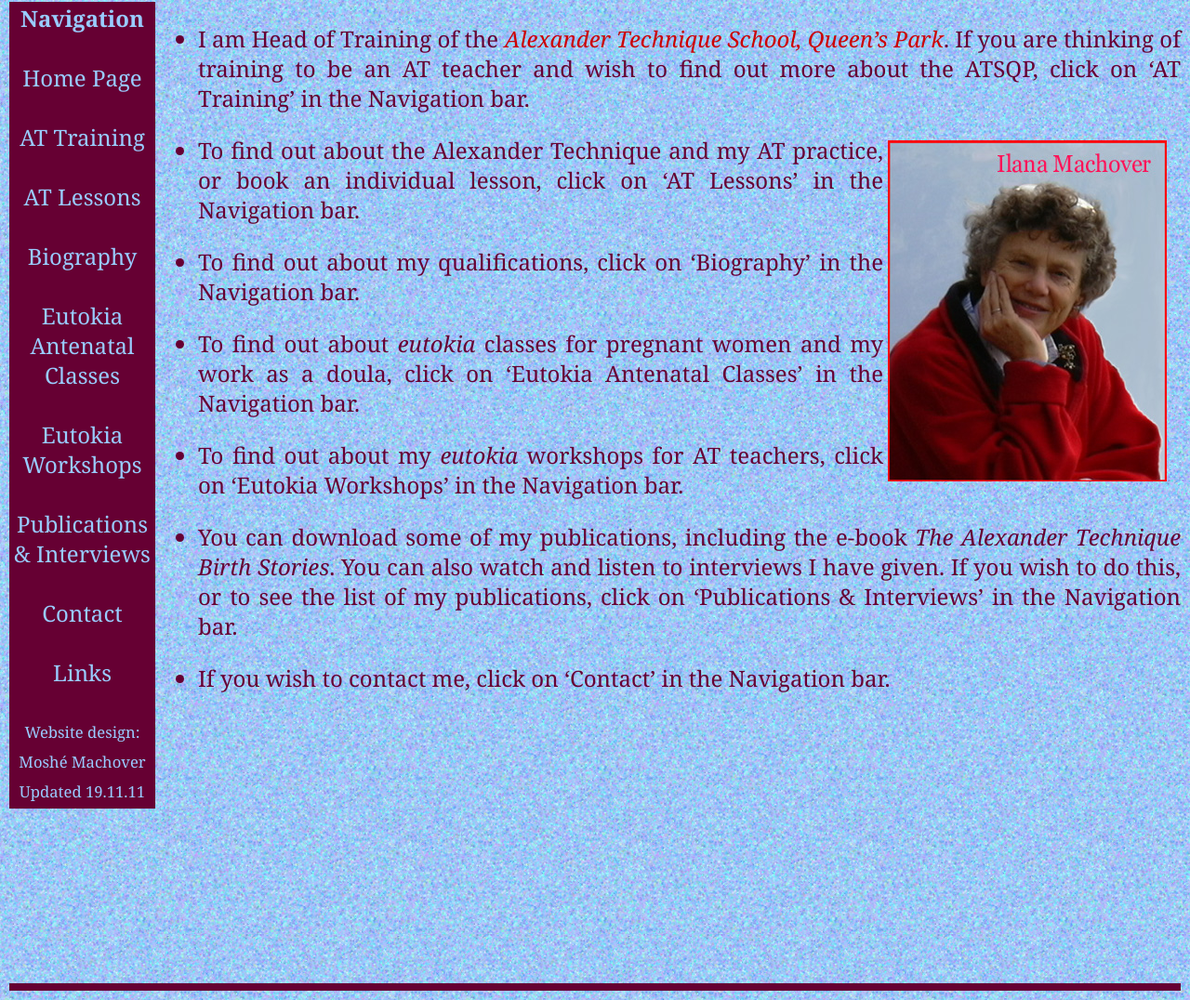
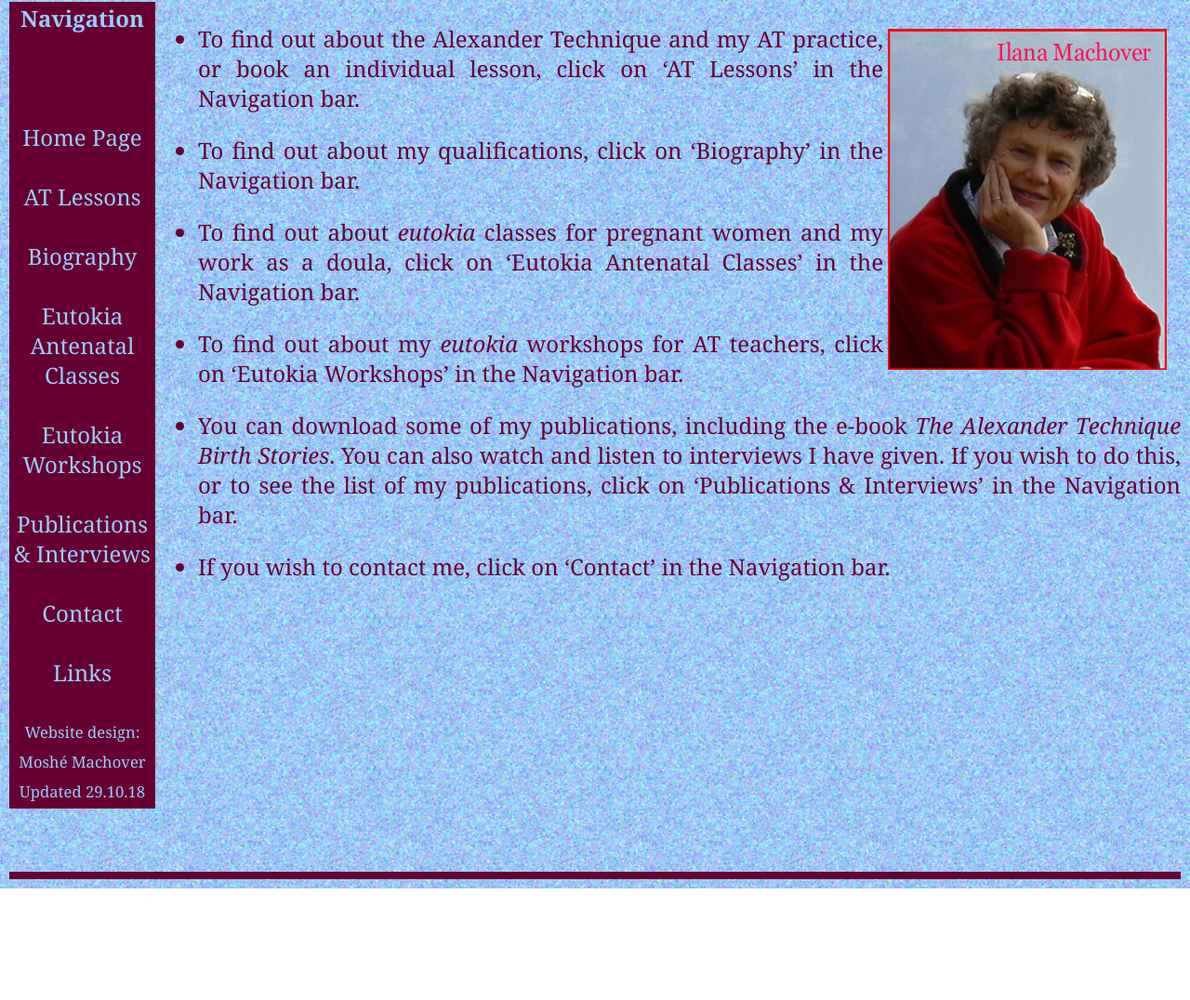
Before and after one commit to mmachover/atsqp.github.io, a plain HTML site: page index.htm in a window 1280 px wide. Shown: the part 136-1212 px from the top of the page at 93% size. After the commit the page ends 1092 px from the top, so only its background shows below. Drawn offline with Linux system fonts and the light colour scheme.

Commit message:
Add files via upload

```diff
--- a/index.htm
+++ b/index.htm
@@ -13,7 +13,7 @@
 content="Home page of Alexander Technique and Eutokia teacher Ilana Machover"
 />
 
-<meta name="keywords" content="Alexander Technique, Alexader Technique
+<meta name="keywords" content="Alexander Technique, Ilana Machover, Alexader Technique
 School, Queen's Park, AT, Head of Training, London AT training, training AT
 teachers, Alexadnder Technique training in London,  eutokia, childbirth,
 natural childbirth, pregnancy, use of the self, body use" />
@@ -39,9 +39,9 @@ div.im {
 
 <b>Navigation</b> <br />
 <br />
+<br />
+<br />
 <a  class="bar" href="index.htm">Home Page</a> <br />
-<br />
-<a class="bar" href="attcqp.htm">AT Training</a> <br />
 <br />
 <a class="bar" href="at.htm">AT Lessons</a> <br />
 <br />
@@ -61,27 +61,21 @@ Workshops</font></a> <br />
 <br />
 <small><SMALL>Website design:</SMALL><br />
 <SMALL>Mosh&eacute; Machover
-Updated 19.11.11</SMALL></small>
+Updated 29.10.18</SMALL></small>
 </div>
 
 
 
 
 <ul>
-    <li>
 
-    <p>
-    I am Head of Training of the <font color=#cc0000><em>Alexander
-    Technique School, Queen&rsquo;s Park</em></font>. If you are thinking
-    of  training to be an AT teacher and wish to find out more about the
-    ATSQP, click on &#8216;AT Training&#8217; in the Navigation bar.
-    </p>
+
 
     <div class="im">
 <img src="IM300.jpg"  alt="Ilana Machover" />
 </div>
 
-    </li>
+
 
     <li>
 
```
